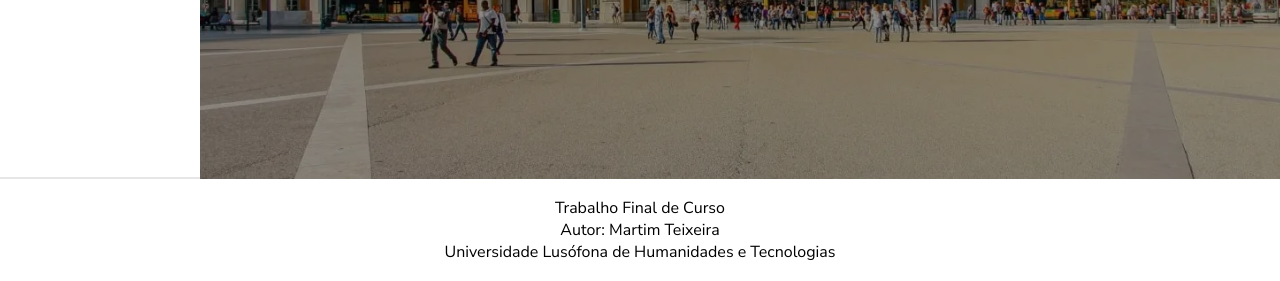
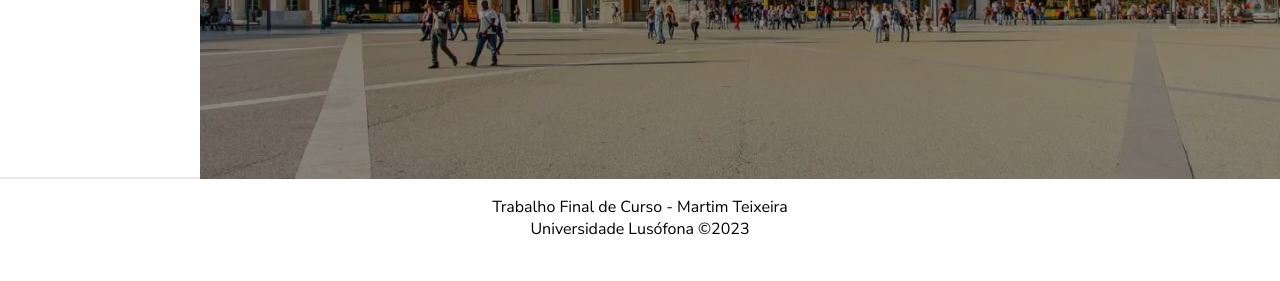
Before and after one commit to Martimt-22006053/tfc-dashboards, a Django app: page / in a window 1280 px wide. Shown: the part 623-904 px from the top of the page. After the commit the page ends 858 px from the top, so only its background shows below. Run offline with Django 4.2, Linux system fonts and the light colour scheme.

Commit message:
footer alterado

```diff
--- a/dash/static/dash/css/style.css
+++ b/dash/static/dash/css/style.css
@@ -9,7 +9,7 @@ body {
 
 footer {
     background-color: white;
-    padding: 2px;
+    padding: 1px;
     text-align: center;
     margin-top: auto;
 }
@@ -158,8 +158,8 @@ div.contentHome {
 
 
 .myDiv{
-    width: 153vh;
-    height: 86vh;
+    width: 155.5vh;
+    height: 95vh;
 }
 
 
--- a/dash/templates/dash/dashboard.html
+++ b/dash/templates/dash/dashboard.html
@@ -1,11 +1,8 @@
 {% extends 'dash/layout.html' %} {% block main %}
 <div class="content">
-  <h1>Dashboard</h1>
   <div class="centeriframe">
     <iframe
       title="Dashboard Mobilidade"
-      width="600"
-      height="373.5"
       class="myDiv"
       src="https://app.powerbi.com/view?r=eyJrIjoiZWE2YmVlNDMtYjlhNi00ODNkLWE2OTQtMDVjZmU4YTE1MDg0IiwidCI6IjEzOGNjYzA2LTUxNmItNGU4MS04ODEzLTA2ZmQyNTMxYmRkYyIsImMiOjh9"
       frameborder="0"
--- a/dash/templates/dash/layout.html
+++ b/dash/templates/dash/layout.html
@@ -66,9 +66,8 @@
     <main>{% block main %} {% endblock main %}</main>
     <footer>
       <p>
-        Trabalho Final de Curso <br />
-        Autor: Martim Teixeira <br />
-        Universidade Lusófona de Humanidades e Tecnologias
+        Trabalho Final de Curso - Martim Teixeira <br />
+        Universidade Lusófona ©2023
       </p>
     </footer>
   </body>
```
